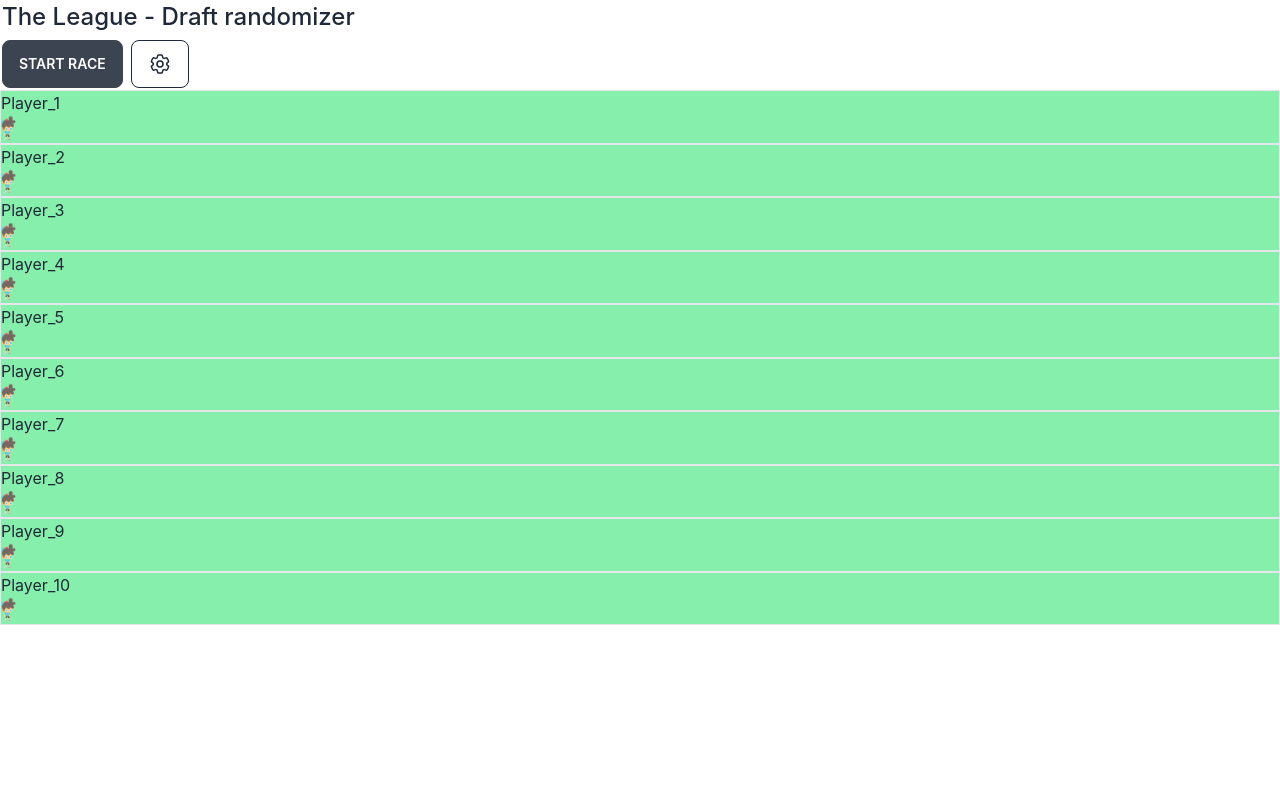
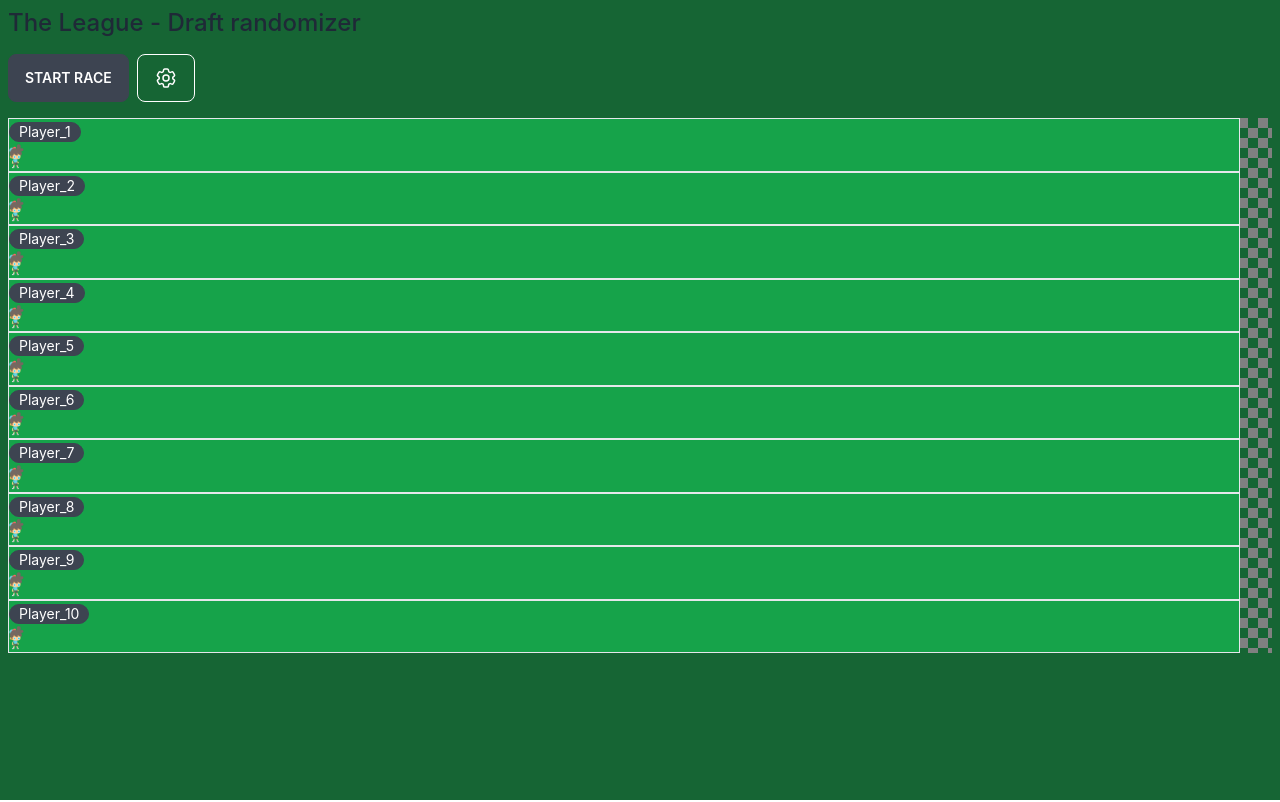
Before and after one commit to jamespohalloran/draft-calculator, a Next.js app: page / in a window 1280 px wide. Built offline with nearby package versions, Linux system fonts and the light colour scheme.

Commit message:
basic styling

```diff
--- a/pages/index.tsx
+++ b/pages/index.tsx
@@ -50,7 +50,7 @@ class CacheManager {
   }
 }
 
-const raceSize = 95;
+const raceSize = 100;
 
 const speedModifider = 0.001;
 
@@ -159,12 +159,12 @@ const PlayerModal = observer(({ race }: { race: Race }) => {
                 race.racers = [...race.racers, new Racer("")];
                 cacheManager.updateCache();
               }}
-              className="place-self-center btn btn-xs sm:btn-sm md:btn-md lg:btn-lg"
+              className="place-self-center text-white btn btn-xs sm:btn-sm md:btn-md lg:btn-lg"
             >
               Add New User
             </button>
             <div className="modal-action">
-              <label htmlFor="my-modal" className="btn">
+              <label htmlFor="my-modal" className="text-white btn">
                 Done
               </label>
             </div>
@@ -175,6 +175,8 @@ const PlayerModal = observer(({ race }: { race: Race }) => {
   );
 });
 
+const RACER_WIDTH = 30;
+
 const RaceTrack = observer(
   ({ race, running }: { race: Race; running: boolean }) => {
     return (
@@ -182,31 +184,43 @@ const RaceTrack = observer(
         {/* Put this part before </body> tag */}
         <input type="checkbox" id="my-modal" className="modal-toggle" />
         <PlayerModal race={race} />
-        <div className="bg-green-300 w-full">
-          {race.racers.map((player) => (
+        <div className="p-2">
+          <div className="pr-8 checkered">
+            <div className="bg-green-600 w-full">
+              {race.racers.map((player) => {
+                const isDone = race.results.find((r) => r.name == player.name);
+
+                return (
                   <div key={player.id} className="w-full border border-inherit">
                     <div
                       className=""
-                style={{ marginLeft: `${player.position}%`, width: "30px" }}
+                      style={{
+                        marginLeft: `${player.position}%`,
+                        width: `${RACER_WIDTH}px`,
+                      }}
+                    >
+                      <span
+                        className={`badge text-white ${
+                          isDone && "float-right"
+                        }`}
                       >
                         {player.name}
+                      </span>
                       <img
                         className="w-full"
-                  src={
-                    running && !race.results.find((r) => r.name == player.name)
-                      ? "/run.gif"
-                      : "idle.png"
-                  }
+                        src={running && !isDone ? "/run.gif" : "idle.png"}
                       />
                       {/* <Runner /> */}
                     </div>
                   </div>
-          ))}
+                );
+              })}
             </div>
-
+          </div>
+        </div>
         {running && (
           <div className="m-2">
-            <table className="table-auto table">
+            <table className="table-auto table rounded-sm">
               <thead>
                 <tr>
                   <th>Results</th>
@@ -214,7 +228,7 @@ const RaceTrack = observer(
                 </tr>
               </thead>
               {race.racers.map((_, i) => (
-                <tr key={i}>
+                <tr key={i} className="bg-white text-black outline">
                   <th>{i + 1}</th>
                   <td>{race.results.length > i ? race.results[i].name : ""}</td>
                 </tr>
@@ -254,16 +268,16 @@ const Home: NextPage = () => {
   }, [raceStarted]);
 
   return (
-    <div className="w-screen h-screen">
+    <div className="w-screen min-h-screen bg-green-800">
       <main>
-        <div className="m-0.5">
-          <h1 className="font-medium leading-tight text-2xl mt-0 mb-2 text-black-600">
+        <div className="p-2">
+          <h1 className="font-medium leading-tight text-2xl text-black-600">
             The League - Draft randomizer
           </h1>
           {!raceStarted && (
-            <div className="space-x-2">
+            <div className="space-x-2 mt-4">
               <button
-                className="btn align-top"
+                className="btn align-top text-white"
                 onClick={() => {
                   setRaceStarted(true);
                 }}
@@ -272,7 +286,7 @@ const Home: NextPage = () => {
               </button>
               <label
                 htmlFor="my-modal"
-                className="btn btn-outline modal-button"
+                className="btn btn-outline modal-button text-white"
               >
                 <svg
                   xmlns="http://www.w3.org/2000/svg"
--- a/styles/globals.css
+++ b/styles/globals.css
@@ -28,3 +28,12 @@ a {
     background: black;
   }
 }
+
+.checkered {
+  background-image: linear-gradient(45deg, #808080 25%, transparent 25%),
+    linear-gradient(-45deg, #808080 25%, transparent 25%),
+    linear-gradient(45deg, transparent 75%, #808080 75%),
+    linear-gradient(-45deg, transparent 75%, #808080 75%);
+  background-size: 20px 20px;
+  background-position: 0 0, 0 10px, 10px -10px, -10px 0px;
+}
```
Lines whose indentation alone changed are shown as unchanged.
